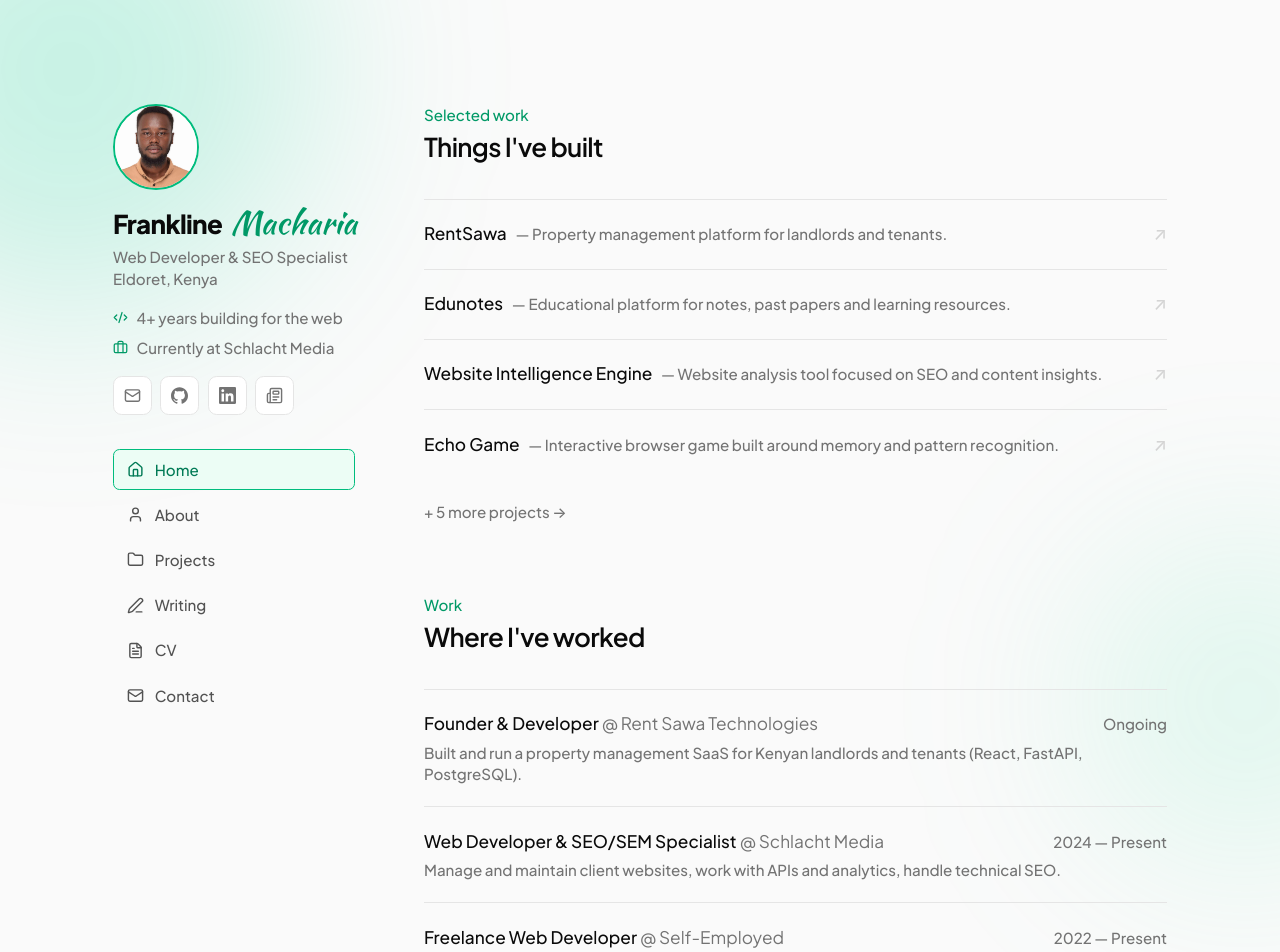
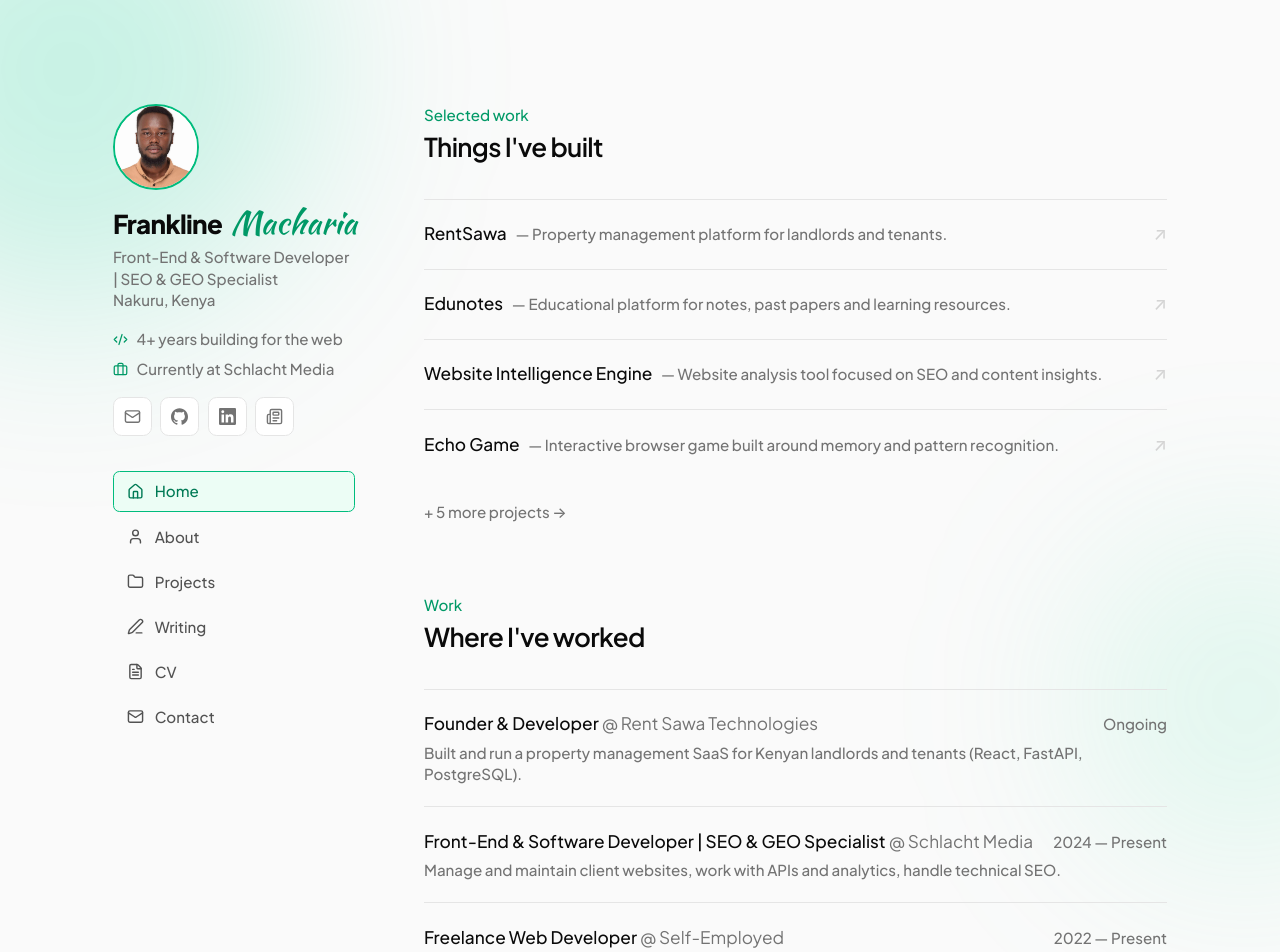
Before and after one commit to frankmash/fmacharia, a React (Vite) app: page / in a window 1280 px wide. Shown: the top 952 px of the page. Built offline with nearby package versions, Linux system fonts and the light colour scheme.

Commit message:
Update positioning: title, location, CV, OG image

```diff
--- a/index.html
+++ b/index.html
@@ -27,10 +27,10 @@
     </script>
 
     <!-- Primary SEO tags -->
-    <title>Frankline Macharia — Web Developer & SEO Specialist</title>
+    <title>Frankline Macharia — Front-End & Software Developer | SEO & GEO Specialist</title>
     <meta
       name="description"
-      content="Frankline Macharia is a web developer and SEO/SEM specialist based in Eldoret, Kenya, building websites, web apps and automation tools. Founder of Rent Sawa Technologies."
+      content="Frankline Macharia is a front-end & software developer and SEO/GEO specialist based in Nakuru, Kenya, building websites, web apps and automation tools. Founder of Rent Sawa Technologies."
     />
     <meta name="author" content="Frankline Macharia" />
     <link rel="canonical" href="https://fmacharia.com/" />
@@ -38,10 +38,10 @@
     <!-- Open Graph (Facebook, LinkedIn, WhatsApp) -->
     <meta property="og:type" content="website" />
     <meta property="og:url" content="https://fmacharia.com/" />
-    <meta property="og:title" content="Frankline Macharia — Web Developer & SEO Specialist" />
+    <meta property="og:title" content="Frankline Macharia — Front-End & Software Developer | SEO & GEO Specialist" />
     <meta
       property="og:description"
-      content="Web developer and SEO/SEM specialist based in Eldoret, Kenya, building websites, web apps and automation tools. Founder of Rent Sawa Technologies."
+      content="Front-end & software developer, SEO/GEO specialist based in Nakuru, Kenya, building websites, web apps and automation tools. Founder of Rent Sawa Technologies."
     />
     <meta property="og:image" content="https://fmacharia.com/og-image.png" />
     <meta property="og:image:width" content="1200" />
@@ -50,10 +50,10 @@
 
     <!-- Twitter / X Card -->
     <meta name="twitter:card" content="summary_large_image" />
-    <meta name="twitter:title" content="Frankline Macharia — Web Developer & SEO Specialist" />
+    <meta name="twitter:title" content="Frankline Macharia — Front-End & Software Developer | SEO & GEO Specialist" />
     <meta
       name="twitter:description"
-      content="Web developer and SEO/SEM specialist based in Eldoret, Kenya, building websites, web apps and automation tools."
+      content="Front-end & software developer, SEO/GEO specialist based in Nakuru, Kenya, building websites, web apps and automation tools."
     />
     <meta name="twitter:image" content="https://fmacharia.com/og-image.png" />
 
@@ -63,7 +63,7 @@
         "@context": "https://schema.org",
         "@type": "Person",
         "name": "Frankline Macharia",
-        "jobTitle": "Web Developer & SEO/SEM Specialist",
+        "jobTitle": "Front-End & Software Developer | SEO & GEO Specialist",
         "url": "https://fmacharia.com/",
         "image": "https://fmacharia.com/og-image.png",
         "worksFor": {
@@ -72,7 +72,7 @@
         },
         "address": {
           "@type": "PostalAddress",
-          "addressLocality": "Eldoret",
+          "addressLocality": "Nakuru",
           "addressCountry": "KE"
         },
         "sameAs": [
--- a/src/App.jsx
+++ b/src/App.jsx
@@ -33,7 +33,7 @@ function Layout({ children }) {
       <footer className="relative border-t border-neutral-200">
         <div className="mx-auto flex max-w-5xl items-center justify-between px-6 py-6 text-xs text-neutral-500">
           <span>© {new Date().getFullYear()} Frankline Macharia</span>
-          <span>Eldoret, Kenya</span>
+          <span>Nakuru, Kenya</span>
         </div>
       </footer>
     </div>
--- a/src/components/Sidebar.jsx
+++ b/src/components/Sidebar.jsx
@@ -69,9 +69,9 @@ export default function Sidebar() {
         </div>
 
         <p className="mt-1 text-sm text-neutral-500">
-          Web Developer & SEO Specialist
+          Front-End & Software Developer | SEO & GEO Specialist
         </p>
-        <p className="text-sm text-neutral-500">Eldoret, Kenya</p>
+        <p className="text-sm text-neutral-500">Nakuru, Kenya</p>
 
         <ul className="mt-4 space-y-2 text-sm text-neutral-500">
           <li className="flex items-center gap-2">
@@ -126,7 +126,7 @@ export default function Sidebar() {
         </div>
       </div>
 
-      <nav className="flex flex-row flex-wrap gap-1.5 text-sm sm:flex-col sm:gap-1">
+      <nav className="scrollbar-hide -mx-1 flex flex-row flex-nowrap gap-1.5 overflow-x-auto px-1 text-sm sm:mx-0 sm:flex-col sm:gap-1 sm:overflow-visible sm:px-0">
         {navLinks.map((link) => {
           const active = location.pathname === link.to;
           const Icon = link.icon;
@@ -136,8 +136,8 @@ export default function Sidebar() {
               to={link.to}
               className={
                 active
-                  ? "flex items-center gap-2.5 rounded-md border border-emerald-500 bg-emerald-50 px-3 py-2 font-medium text-emerald-700 transition-colors"
-                  : "flex items-center gap-2.5 rounded-md border border-transparent px-3 py-2 text-neutral-600 transition-colors hover:border-emerald-500 hover:bg-emerald-50 hover:text-emerald-700"
+                  ? "flex shrink-0 items-center gap-2.5 whitespace-nowrap rounded-md border border-emerald-500 bg-emerald-50 px-3 py-2 font-medium text-emerald-700 transition-colors"
+                  : "flex shrink-0 items-center gap-2.5 whitespace-nowrap rounded-md border border-transparent px-3 py-2 text-neutral-600 transition-colors hover:border-emerald-500 hover:bg-emerald-50 hover:text-emerald-700"
               }
             >
               <Icon size={17} className="shrink-0" />
--- a/src/index.css
+++ b/src/index.css
@@ -72,3 +72,12 @@ button:focus-visible {
   outline-offset: 2px;
   border-radius: 4px;
 }
+
+.scrollbar-hide {
+  -ms-overflow-style: none;
+  scrollbar-width: none;
+}
+
+.scrollbar-hide::-webkit-scrollbar {
+  display: none;
+}
--- a/src/pages/About.jsx
+++ b/src/pages/About.jsx
@@ -7,7 +7,7 @@ export default function About() {
         <title>About — Frankline Macharia</title>
         <meta
           name="description"
-          content="About Frankline Macharia — web developer and SEO/SEM specialist based in Eldoret, Kenya, currently at Schlacht Media and founder of Rent Sawa Technologies."
+          content="About Frankline Macharia — front-end & software developer and SEO/GEO specialist based in Nakuru, Kenya, currently at Schlacht Media and founder of Rent Sawa Technologies."
         />
       </Helmet>
 
@@ -18,7 +18,7 @@ export default function About() {
 
       <div className="mt-6 space-y-5 text-base leading-7 text-neutral-600">
         <p>
-          I'm a web developer and SEO/SEM specialist based in Eldoret,
+          I'm a front-end & software developer and SEO/GEO specialist based in Nakuru,
           Kenya, with over four years of hands-on experience building
           websites, web applications, automation tools and content
           platforms.
--- a/src/pages/Cv.jsx
+++ b/src/pages/Cv.jsx
@@ -7,7 +7,7 @@ export default function Cv() {
         <title>CV — Frankline Macharia</title>
         <meta
           name="description"
-          content="Download the CV of Frankline Macharia, web developer and SEO/SEM specialist based in Eldoret, Kenya."
+          content="Download the CV of Frankline Macharia, front-end & software developer and SEO/GEO specialist based in Nakuru, Kenya."
         />
       </Helmet>
 
@@ -17,7 +17,7 @@ export default function Cv() {
       </h1>
 
       <p className="mt-4 text-base leading-7 text-neutral-600">
-        Web developer & SEO/SEM specialist — experience, projects and
+        Front-end & software developer, SEO/GEO specialist — experience, projects and
         skills, in one PDF.
       </p>
 
--- a/src/pages/Home.jsx
+++ b/src/pages/Home.jsx
@@ -38,7 +38,7 @@ const work = [
       "Built and run a property management SaaS for Kenyan landlords and tenants (React, FastAPI, PostgreSQL).",
   },
   {
-    role: "Web Developer & SEO/SEM Specialist",
+    role: "Front-End & Software Developer | SEO & GEO Specialist",
     company: "Schlacht Media",
     period: "2024 — Present",
     description:
@@ -70,10 +70,10 @@ export default function Home() {
   return (
     <div>
       <Helmet>
-        <title>Frankline Macharia — Web Developer & SEO Specialist</title>
+        <title>Frankline Macharia — Front-End & Software Developer | SEO & GEO Specialist</title>
         <meta
           name="description"
-          content="Web developer and SEO/SEM specialist in Eldoret, Kenya. Founder of Rent Sawa Technologies. See selected projects and work history."
+          content="Front-end & software developer, SEO/GEO specialist in Nakuru, Kenya. Founder of Rent Sawa Technologies. See selected projects and work history."
         />
       </Helmet>
 
```
Also changed, not shown: public/og-image.png.
